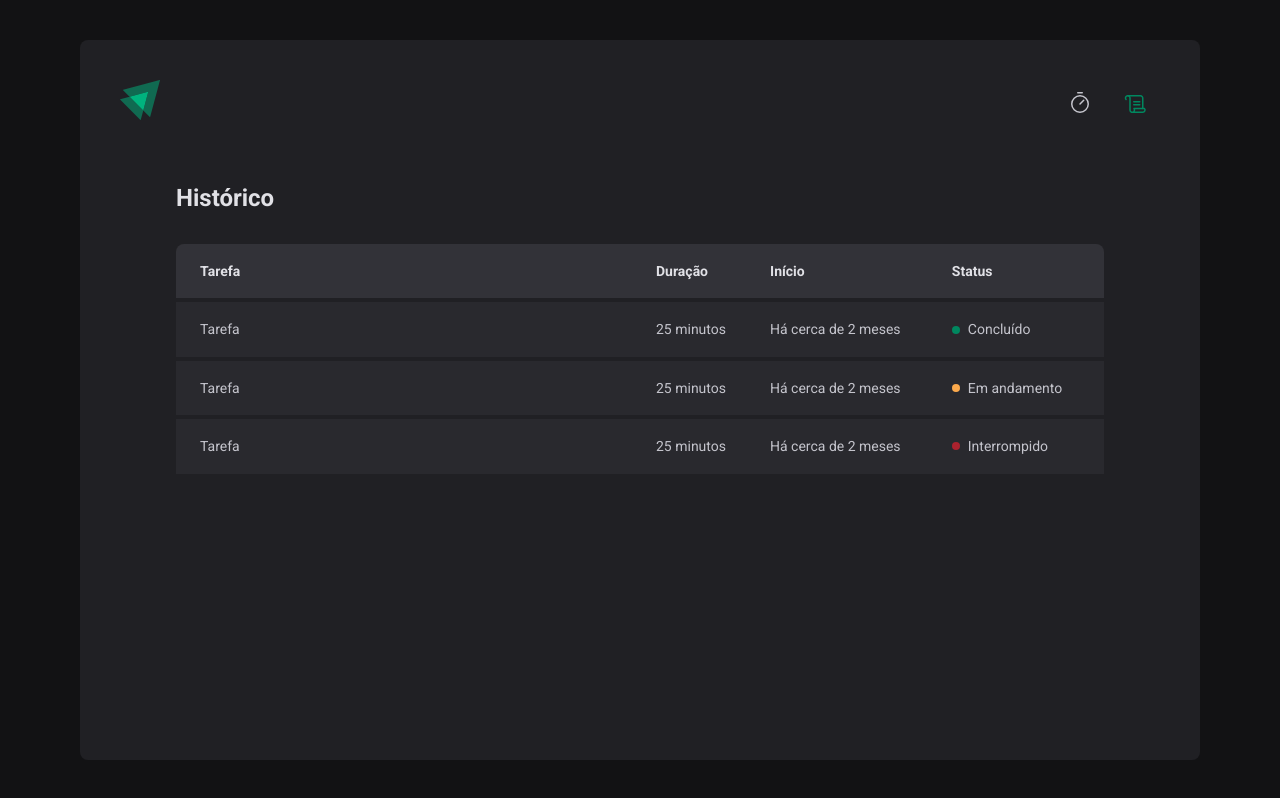
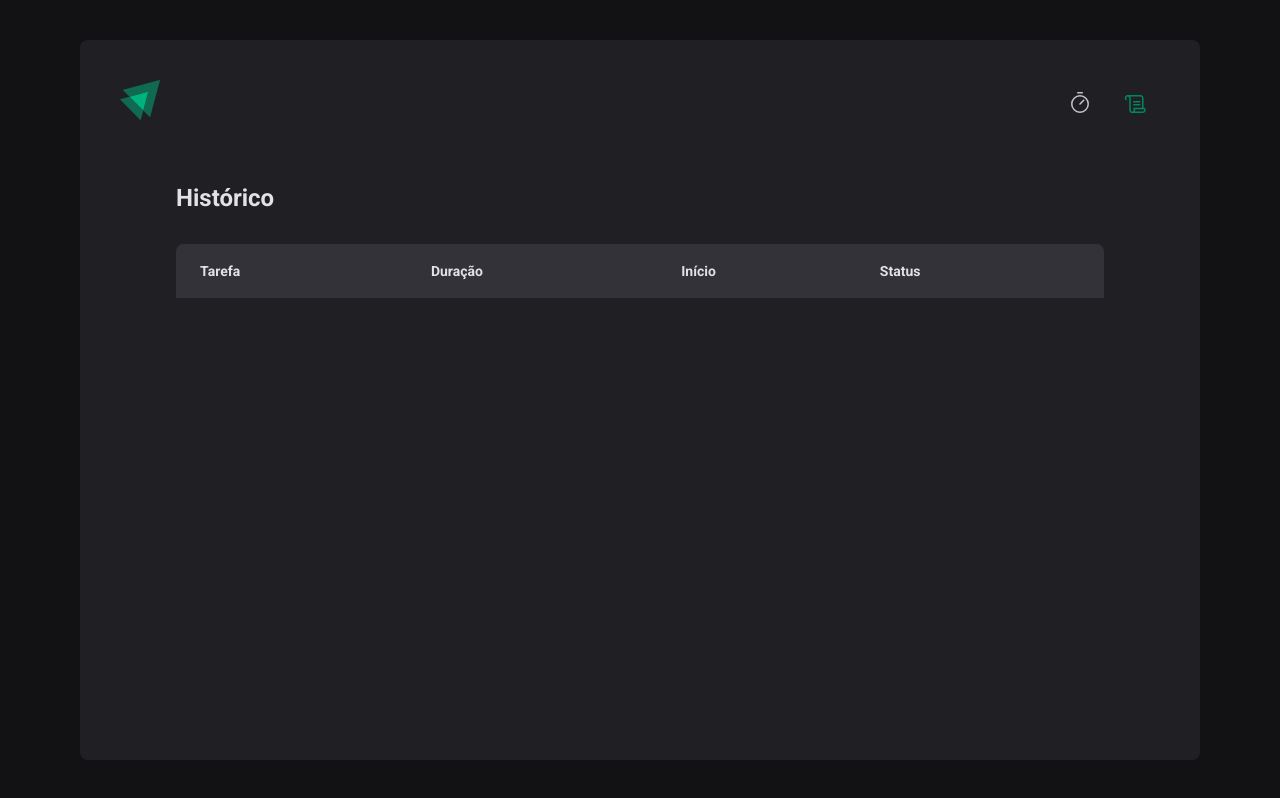
Before and after one commit to mauricio-tejada/timer-pomodoro, a React (Vite) app: page /history in a window 1280 px wide. Built offline with nearby package versions, Linux system fonts and the light colour scheme.

Commit message:
componentization of CyclesContext

```diff
--- a/src/App.tsx
+++ b/src/App.tsx
@@ -1,6 +1,7 @@
 import { BrowserRouter } from 'react-router-dom'
 import { ThemeProvider } from 'styled-components'
 import { Router } from './components/Router'
+import { CyclesContextProvider } from './contexts/CyclesContext'
 import { GlobalStyle } from './styles/GlobalStyle'
 import { defaultTheme } from './styles/themes/default'
 
@@ -8,7 +9,9 @@ function App() {
   return (
     <ThemeProvider theme={defaultTheme}>
       <BrowserRouter>
-        <Router />
+        <CyclesContextProvider>
+          <Router />
+        </CyclesContextProvider>
       </BrowserRouter>
       <GlobalStyle />
     </ThemeProvider>
--- /dev/null
+++ b/src/contexts/CyclesContext.tsx
@@ -0,0 +1,103 @@
+import { createContext, ReactNode, useState } from 'react'
+
+interface CreateCycleData {
+  task: string
+  minutesAmount: number
+}
+
+interface Cycle {
+  id: string
+  task: string
+  minutesAmount: number
+  startDate: Date
+  interruptedDate?: Date
+  finishedDate?: Date
+}
+
+interface CyclesContextType {
+  cycles: Cycle[]
+  activeCycle: Cycle | undefined
+  activeCycleId: string | null
+  amountSecondsPassed: number
+  markCurrentCycleAsFinished: () => void
+  setSecondsPassed: (seconds: number) => void
+  createNewCycle: (data: CreateCycleData) => void
+  interruptCurrentCycle: () => void
+}
+
+interface CyclesContextProviderProps {
+  children: ReactNode
+}
+
+export const CyclesContext = createContext({} as CyclesContextType)
+
+export function CyclesContextProvider({
+  children,
+}: CyclesContextProviderProps) {
+  const [cycles, setCycles] = useState<Cycle[]>([])
+  const [activeCycleId, setActiveCycleId] = useState<string | null>(null)
+  const [amountSecondsPassed, setAmountSecondsPassed] = useState(0)
+
+  const activeCycle = cycles.find((cycle) => cycle.id === activeCycleId)
+
+  function setSecondsPassed(seconds: number) {
+    setAmountSecondsPassed(seconds)
+  }
+
+  function markCurrentCycleAsFinished() {
+    setCycles((state) =>
+      state.map((cycle) => {
+        if (cycle.id === activeCycleId) {
+          return { ...cycle, finishedDate: new Date() }
+        } else {
+          return cycle
+        }
+      }),
+    )
+    setActiveCycleId(null)
+  }
+
+  function createNewCycle(data: CreateCycleData) {
+    const id = String(new Date().getTime())
+
+    const newCycle: Cycle = {
+      id,
+      task: data.task,
+      minutesAmount: data.minutesAmount,
+      startDate: new Date(),
+    }
+    setCycles((state) => [...state, newCycle])
+    setActiveCycleId(id)
+    setAmountSecondsPassed(0)
+  }
+
+  function interruptCurrentCycle() {
+    setCycles((state) =>
+      state.map((cycle) => {
+        if (cycle.id === activeCycleId) {
+          return { ...cycle, interruptedDate: new Date() }
+        } else {
+          return cycle
+        }
+      }),
+    )
+    setActiveCycleId(null)
+  }
+
+  return (
+    <CyclesContext.Provider
+      value={{
+        cycles,
+        activeCycle,
+        activeCycleId,
+        markCurrentCycleAsFinished,
+        amountSecondsPassed,
+        setSecondsPassed,
+        createNewCycle,
+        interruptCurrentCycle,
+      }}
+    >
+      {children}
+    </CyclesContext.Provider>
+  )
+}
--- a/src/pages/History/index.tsx
+++ b/src/pages/History/index.tsx
@@ -1,6 +1,12 @@
+import { formatDistanceToNow } from 'date-fns'
+import ptBR from 'date-fns/locale/pt-BR'
+import { useContext } from 'react'
+import { CyclesContext } from '../../contexts/CyclesContext'
 import { HistoryContainer, HistoryList, Status } from './styles'
 
 export function History() {
+  const { cycles } = useContext(CyclesContext)
+
   return (
     <HistoryContainer>
       <h1>Histórico</h1>
@@ -15,30 +21,31 @@ export function History() {
             </tr>
           </thead>
           <tbody>
-            <tr>
-              <td>Tarefa</td>
-              <td>25 minutos</td>
-              <td>Há cerca de 2 meses</td>
-              <td>
-                <Status statusColor="green">Concluído</Status>
-              </td>
-            </tr>
-            <tr>
-              <td>Tarefa</td>
-              <td>25 minutos</td>
-              <td>Há cerca de 2 meses</td>
-              <td>
-                <Status statusColor="yellow">Em andamento</Status>
-              </td>
-            </tr>
-            <tr>
-              <td>Tarefa</td>
-              <td>25 minutos</td>
-              <td>Há cerca de 2 meses</td>
-              <td>
-                <Status statusColor="red">Interrompido</Status>
-              </td>
-            </tr>
+            {cycles.map((cycle) => {
+              return (
+                <tr key={cycle.id}>
+                  <td>{cycle.task}</td>
+                  <td>{cycle.minutesAmount} minutos</td>
+                  <td>
+                    {formatDistanceToNow(cycle.startDate, {
+                      addSuffix: true,
+                      locale: ptBR,
+                    })}
+                  </td>
+                  <td>
+                    {cycle.finishedDate && (
+                      <Status statusColor="green">Concluído</Status>
+                    )}
+                    {cycle.interruptedDate && (
+                      <Status statusColor="red">Interrompido</Status>
+                    )}
+                    {!cycle.interruptedDate && !cycle.finishedDate && (
+                      <Status statusColor="yellow">Em andamento</Status>
+                    )}
+                  </td>
+                </tr>
+              )
+            })}
           </tbody>
         </table>
       </HistoryList>
--- a/src/pages/Home/components/Countdown/index.tsx
+++ b/src/pages/Home/components/Countdown/index.tsx
@@ -1,6 +1,6 @@
 import { differenceInSeconds } from 'date-fns'
 import { useContext, useEffect } from 'react'
-import { CyclesContext } from '../..'
+import { CyclesContext } from '../../../../contexts/CyclesContext'
 import { CountdownContainer, CountdownSeparator } from './styles'
 
 export function Countdown() {
--- a/src/pages/Home/components/NewCycleForm/index.tsx
+++ b/src/pages/Home/components/NewCycleForm/index.tsx
@@ -1,8 +1,8 @@
 import { FormContainer, MinutesAmountInput, TaskInput } from './styles'
 
 import { useContext } from 'react'
-import { CyclesContext } from '../..'
 import { useFormContext } from 'react-hook-form'
+import { CyclesContext } from '../../../../contexts/CyclesContext'
 
 export function NewCycleForm() {
   const { activeCycle } = useContext(CyclesContext)
--- a/src/pages/Home/index.tsx
+++ b/src/pages/Home/index.tsx
@@ -5,30 +5,13 @@ import {
   StopCountdownButton,
 } from './styles'
 
-import { createContext, useState } from 'react'
 import { NewCycleForm } from './components/NewCycleForm'
 import { Countdown } from './components/Countdown'
 import { FormProvider, useForm } from 'react-hook-form'
 import { zodResolver } from '@hookform/resolvers/zod'
 import * as zod from 'zod'
-interface Cycle {
-  id: string
-  task: string
-  minutesAmount: number
-  startDate: Date
-  interruptedDate?: Date
-  finishedDate?: Date
-}
-
-interface CyclesContextType {
-  activeCycle: Cycle | undefined
-  activeCycleId: string | null
-  markCurrentCycleAsFinished: () => void
-  amountSecondsPassed: number
-  setSecondsPassed: (seconds: number) => void
-}
-
-export const CyclesContext = createContext({} as CyclesContextType)
+import { CyclesContext } from '../../contexts/CyclesContext'
+import { useContext } from 'react'
 
 const newCycleFormValitationSchema = zod.object({
   task: zod.string().min(1),
@@ -38,9 +21,8 @@ const newCycleFormValitationSchema = zod.object({
 type NewCycleFormData = zod.infer<typeof newCycleFormValitationSchema>
 
 export function Home() {
-  const [cycles, setCycles] = useState<Cycle[]>([])
-  const [activeCycleId, setActiveCycleId] = useState<string | null>(null)
-  const [amountSecondsPassed, setAmountSecondsPassed] = useState(0)
+  const { activeCycle, createNewCycle, interruptCurrentCycle } =
+    useContext(CyclesContext)
 
   const newCycleForm = useForm<NewCycleFormData>({
     resolver: zodResolver(newCycleFormValitationSchema),
@@ -52,77 +34,24 @@ export function Home() {
 
   const { handleSubmit, watch, reset } = newCycleForm
 
-  const activeCycle = cycles.find((cycle) => cycle.id === activeCycleId)
+  const task = watch('task')
+  const isSubmitDisabled = !task
 
-  function setSecondsPassed(seconds: number) {
-    setAmountSecondsPassed(seconds)
-  }
-
-  function markCurrentCycleAsFinished() {
-    setCycles((state) =>
-      state.map((cycle) => {
-        if (cycle.id === activeCycleId) {
-          return { ...cycle, finishedDate: new Date() }
-        } else {
-          return cycle
-        }
-      }),
-    )
-  }
-
-  function handleCreateNewCycle(data: NewCycleFormData) {
-    const id = String(new Date().getTime())
-
-    const newCycle: Cycle = {
-      id,
-      task: data.task,
-      minutesAmount: data.minutesAmount,
-      startDate: new Date(),
-    }
-
-    setCycles((state) => [...state, newCycle])
-    setActiveCycleId(id)
-    setAmountSecondsPassed(0)
-
+  function HandleCreateNewCycle(data: NewCycleFormData) {
+    createNewCycle(data)
     reset()
   }
 
-  function handleInterruptCycle() {
-    setCycles((state) =>
-      state.map((cycle) => {
-        if (cycle.id === activeCycleId) {
-          return { ...cycle, interruptedDate: new Date() }
-        } else {
-          return cycle
-        }
-      }),
-    )
-    setActiveCycleId(null)
-  }
-
-  const task = watch('task')
-  const isSubmitDisabled = !task
-
   return (
     <HomeContainer>
-      <form onSubmit={handleSubmit(handleCreateNewCycle)} action="">
-        <CyclesContext.Provider
-          value={{
-            activeCycle,
-            activeCycleId,
-            markCurrentCycleAsFinished,
-            amountSecondsPassed,
-            setSecondsPassed,
-          }}
-        >
-          <FormProvider {...newCycleForm}>
-            <NewCycleForm />
-          </FormProvider>
-          <Countdown />
-        </CyclesContext.Provider>
+      <form onSubmit={handleSubmit(HandleCreateNewCycle)} action="">
+        <FormProvider {...newCycleForm}>
+          <NewCycleForm />
+        </FormProvider>
+        <Countdown />
 
         {activeCycle ? (
-          <StopCountdownButton onClick={handleInterruptCycle} type="button">
+          <StopCountdownButton onClick={interruptCurrentCycle} type="button">
             <HandPalm />
             Interromper
           </StopCountdownButton>
```
